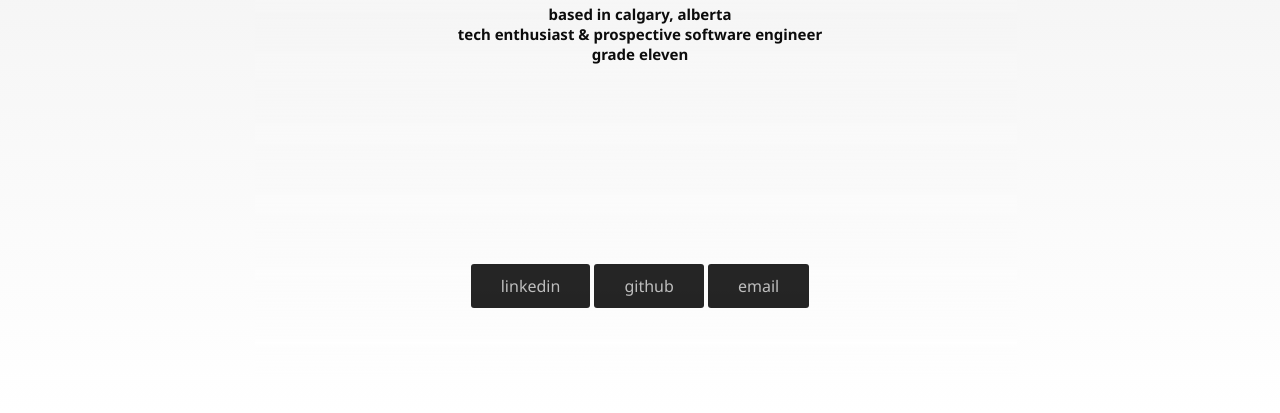
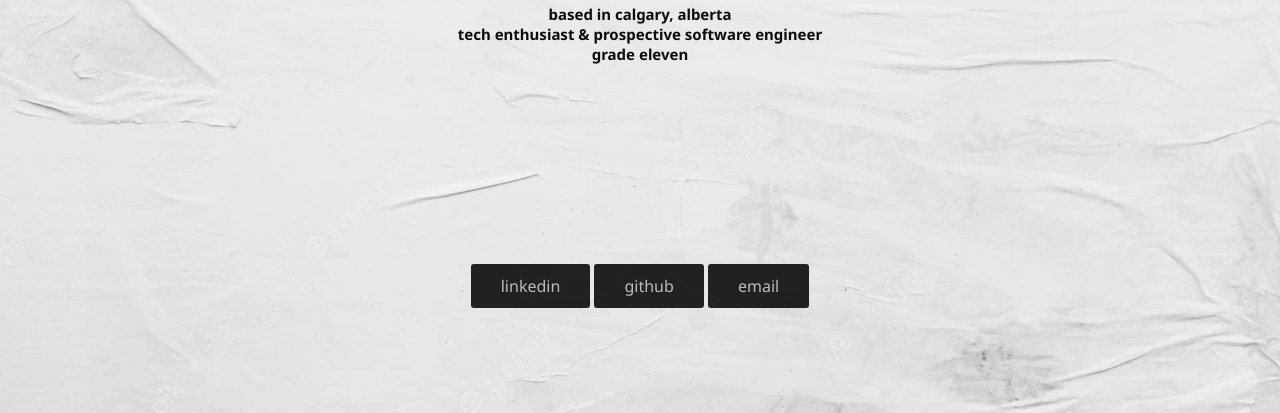
Before and after one commit to TanMan-CAL/Personal-Portfolio-Website, a plain HTML site: page index.html in a window 1280 px wide. Shown: the part 387-800 px from the top of the page. Drawn offline with Linux system fonts and the light colour scheme; a web font is replaced by a local one.

Commit message:
Update style.css

```diff
--- a/style.css
+++ b/style.css
@@ -11,7 +11,7 @@
     background-position: center;
     background-size: cover;
     position: relative;
-    background-image: linear-gradient(rgb(236, 236, 236),rgba(166, 155, 155, 0)),url(images/blank.jpg);
+    background-image: linear-gradient(rgb(236, 236, 236),rgba(166, 155, 155, 0)),url(blank.jpg);
 }
 
 nav{
```
